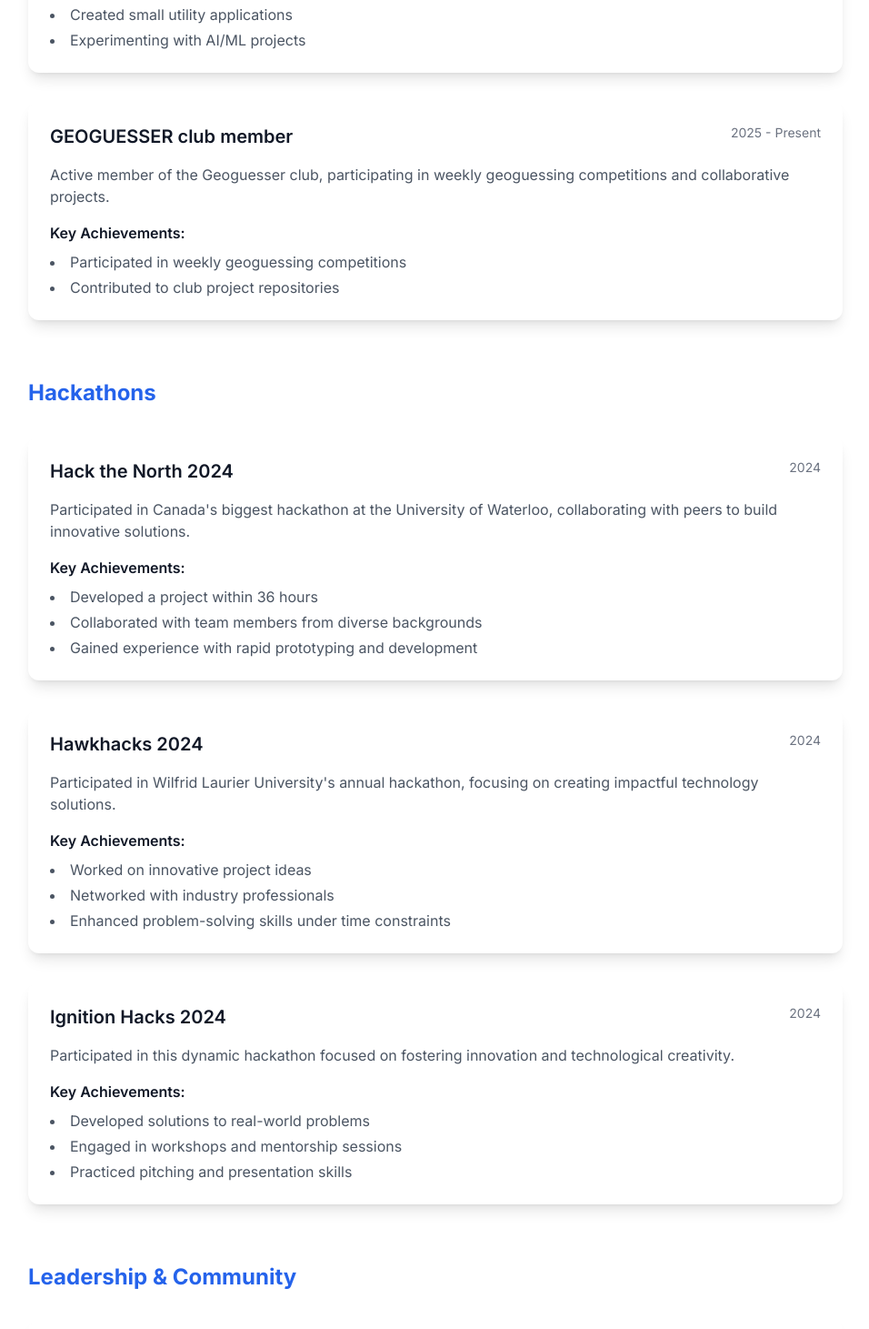
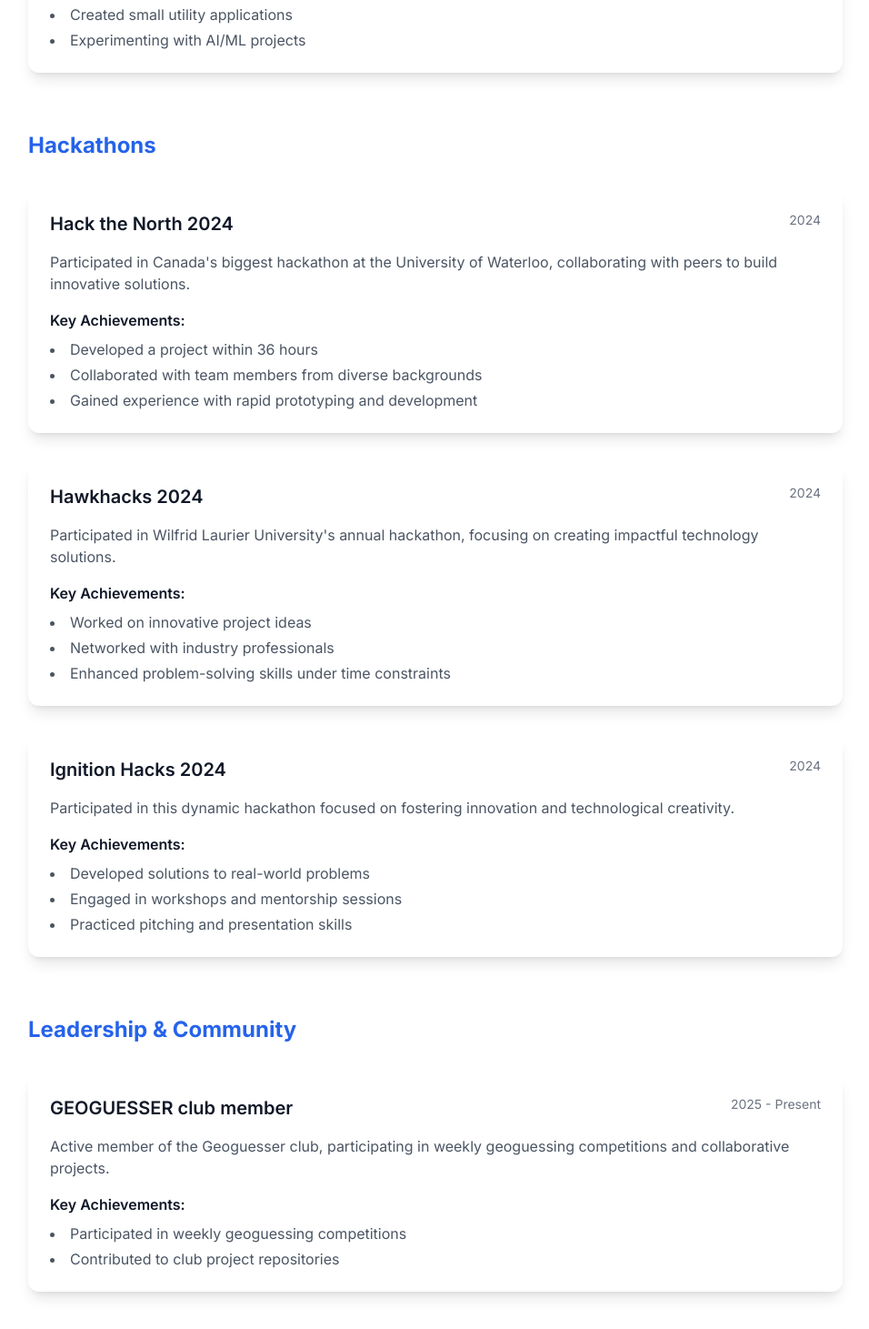
Before and after one commit to IshaanD-RX6600/IshaanDhiman, a Next.js app: page /activities in a window 1280 px wide. Shown: the part 1109-2570 px from the top of the page at 91% size, without its empty margins (161-1117 px from the left). Built offline with nearby package versions, Linux system fonts and the light colour scheme.

Commit message:
Update Activities page: Modify STEAM Club entry and add GEOGUESSER club

```diff
--- a/src/app/activities/page.tsx
+++ b/src/app/activities/page.tsx
@@ -38,15 +38,6 @@ export default function ActivitiesPage() {
             'Built this portfolio website using Next.js',
             'Created small utility applications',
             'Experimenting with AI/ML projects'
-          ]
-        },
-        {
-          title: 'GEOGUESSER club member',
-          period: '2025 - Present',
-          description: 'Active member of the Geoguesser club, participating in weekly geoguessing competitions and collaborative projects.',
-          achievements: [
-            'Participated in weekly geoguessing competitions',
-            'Contributed to club project repositories'
           ]
         }
       ]
@@ -89,6 +80,15 @@ export default function ActivitiesPage() {
     {
       category: 'Leadership & Community',
       items: [
+        {
+          title: 'GEOGUESSER club member',
+          period: '2025 - Present',
+          description: 'Active member of the Geoguesser club, participating in weekly geoguessing competitions and collaborative projects.',
+          achievements: [
+            'Participated in weekly geoguessing competitions',
+            'Contributed to club project repositories'
+          ]
+        },
         {
           title: 'South Asian Student Alliance',
           period: '2023 - Present',
```
